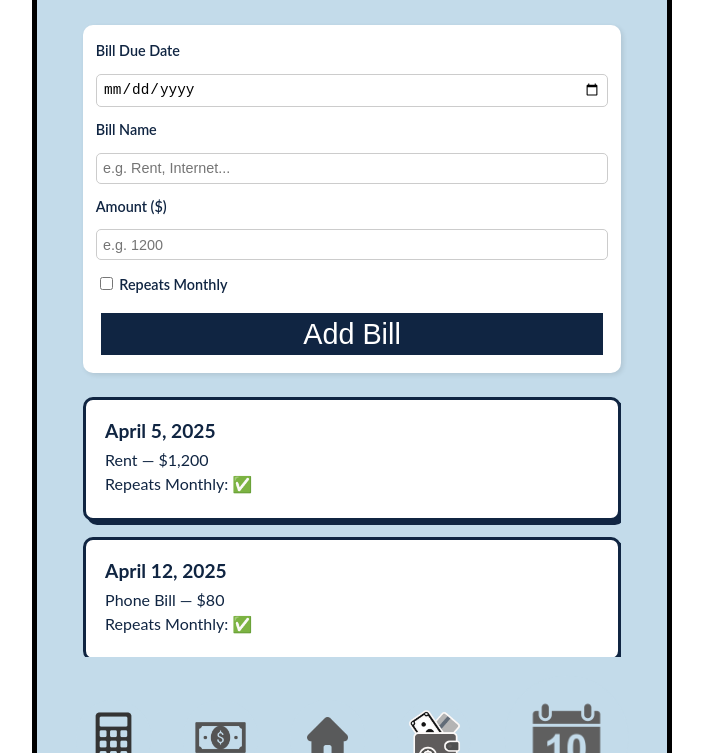
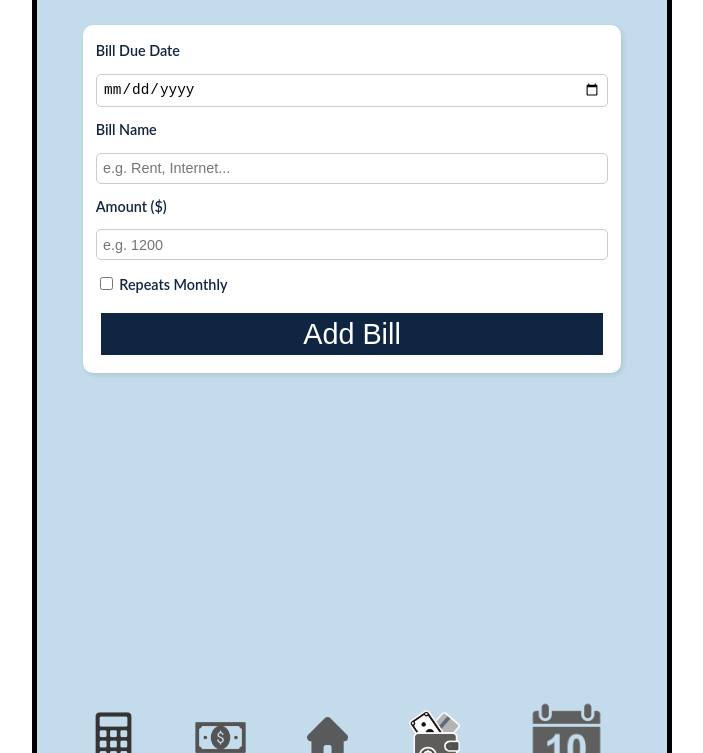
Before and after one commit to jcohen1122/CMSC434_Budget_App, a plain HTML site: page bill_tracker.html in a window 1280 px wide. Shown: the part 47-800 px from the top of the page, without its empty margins (288-991 px from the left). Drawn offline with Linux system fonts and the light colour scheme.

Commit message:
Removed placeholders

```diff
--- a/bill_tracker.html
+++ b/bill_tracker.html
@@ -124,28 +124,7 @@
             <button type="submit">Add Bill</button>
         </form>
 
-        <div class="bill_scroll_container" id="billContainer">
-            <div class="bill_block">
-                <div class="bill_date">April 5, 2025</div>
-                <div class="bill_info">Rent — $1,200</div>
-                <div class="bill_info">Repeats Monthly: ✅</div>
-            </div>
-            <div class="bill_block">
-                <div class="bill_date">April 12, 2025</div>
-                <div class="bill_info">Phone Bill — $80</div>
-                <div class="bill_info">Repeats Monthly: ✅</div>
-            </div>
-            <div class="bill_block">
-                <div class="bill_date">April 20, 2025</div>
-                <div class="bill_info">Electric Bill — $100</div>
-                <div class="bill_info">Repeats Monthly: ✅</div>
-            </div>
-            <div class="bill_block">
-                <div class="bill_date">April 25, 2025</div>
-                <div class="bill_info">Game Subscription — $15</div>
-                <div class="bill_info">Repeats Monthly: ✅</div>
-            </div>
-        </div>
+        <div class="bill_scroll_container" id="billContainer"></div>
 
         <div class="tabcontainer">
             <button onclick="window.location.href='budget.html'">
```
